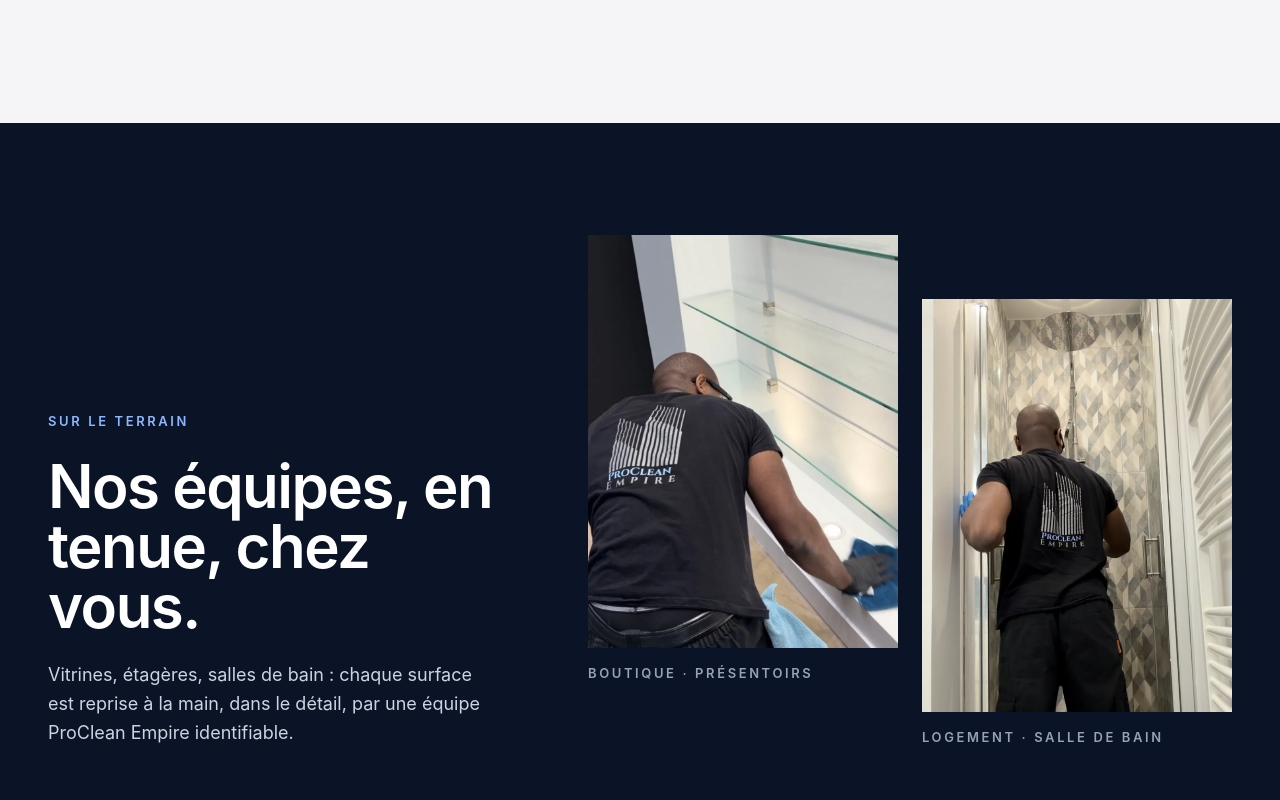
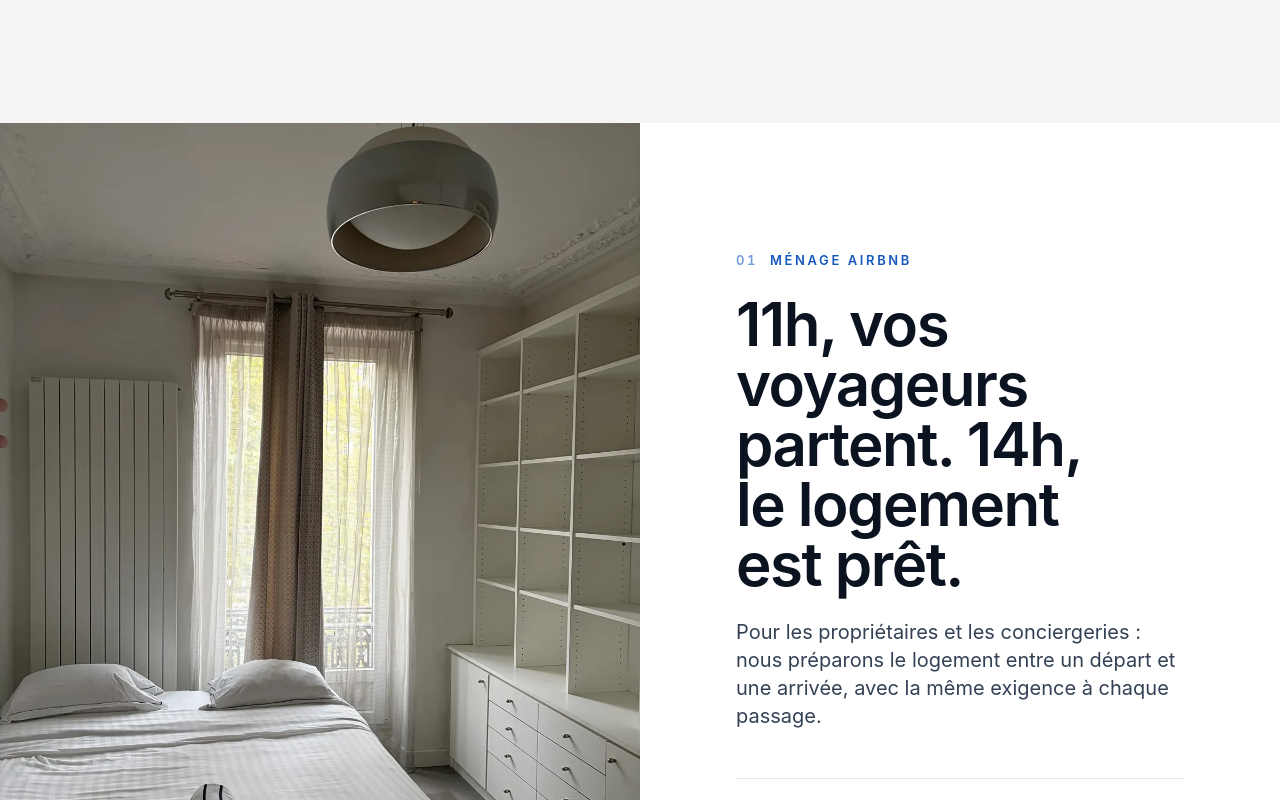
Before and after one commit to makayakevinh00-prog/https-procleanempire-multiservice.manus.space, a Next.js app: page /offre in a window 1280 px wide. Shown: the part 1840-2640 px from the top of the page. Built offline with nearby package versions, Linux system fonts and the light colour scheme; no server answers.

Commit message:
Landing /offre : retrait de la section « Sur le terrain »
Co-Authored-By: Claude Fable 5.2 <noreply@anthropic.com>
Claude-Session: https://claude.ai/code/session_015DgQGjExzsKE5FgwAAyu2J

```diff
--- a/components/landing/immersive-landing.tsx
+++ b/components/landing/immersive-landing.tsx
@@ -316,39 +316,6 @@ export function ImmersiveLanding() {
       <section className="bg-mist">
         <div className="mx-auto max-w-[1400px] px-6 py-24 md:px-12 md:py-36">
           <Statement text="Un seul interlocuteur. Des horaires tenus. Un résultat contrôlé avant de partir." />
-        </div>
-      </section>
-
-      {/* SUR LE TERRAIN */}
-      <section className="bg-[#0b1326] text-white" aria-labelledby="lp-terrain">
-        <div className="mx-auto grid max-w-[1400px] grid-cols-[minmax(0,1fr)] gap-12 px-6 py-20 md:px-12 md:py-28 lg:grid-cols-[minmax(0,5fr)_minmax(0,7fr)] lg:items-end lg:gap-20">
-          <Reveal>
-            <p className={`${LABEL} text-[#8db8ff]`}>Sur le terrain</p>
-            <h2 id="lp-terrain" className="mt-6 font-display text-4xl font-semibold leading-[1.05] tracking-tight sm:text-5xl xl:text-6xl">
-              Nos équipes, en tenue, chez vous.
-            </h2>
-            <p className="mt-6 max-w-md text-lg leading-relaxed text-slate-300">
-              Vitrines, étagères, salles de bain : chaque surface est reprise à la main, dans le détail, par une équipe ProClean Empire identifiable.
-            </p>
-          </Reveal>
-          <div className="grid grid-cols-2 gap-4 md:gap-6">
-            <Reveal>
-              <figure>
-                <div className="relative aspect-[3/4] overflow-hidden">
-                  <Image src={`${P}/equipe-vitrine.webp`} alt="Agent ProClean Empire en tenue nettoyant les étagères en verre d'une boutique" fill sizes="(min-width: 1024px) 28vw, 45vw" className="object-cover" />
-                </div>
-                <figcaption className={`${LABEL} mt-4 text-slate-400`}>Boutique · présentoirs</figcaption>
-              </figure>
-            </Reveal>
-            <Reveal>
-              <figure className="lg:mt-16">
-                <div className="relative aspect-[3/4] overflow-hidden">
-                  <Image src={`${P}/equipe-salle-de-bain.webp`} alt="Agent ProClean Empire en tenue nettoyant une douche dans un logement" fill sizes="(min-width: 1024px) 28vw, 45vw" className="object-cover object-[50%_35%]" />
-                </div>
-                <figcaption className={`${LABEL} mt-4 text-slate-400`}>Logement · salle de bain</figcaption>
-              </figure>
-            </Reveal>
-          </div>
         </div>
       </section>
 
```
Also changed, not shown: public/media/photos/landing/equipe-salle-de-bain.webp (deleted), public/media/photos/landing/equipe-vitrine.webp (deleted).
